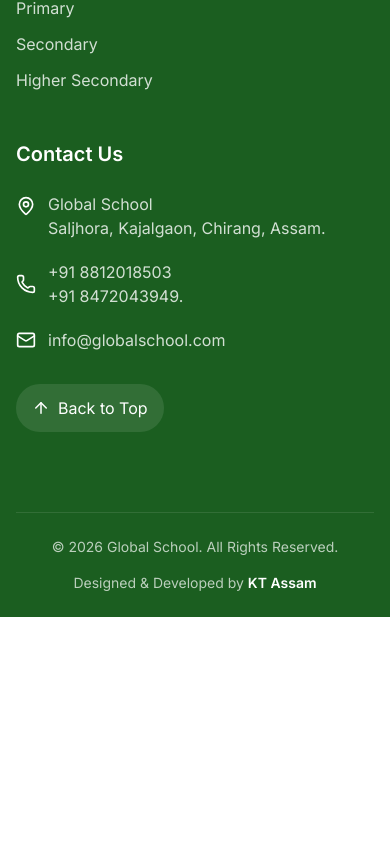
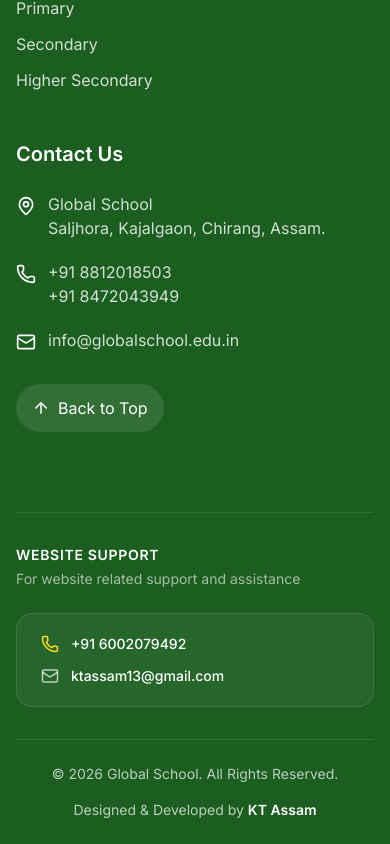
Before and after one commit to Saimandas/Global-School, a React (Vite) app: page /contact in a window 390 px wide. Shown: the part 2368-3212 px from the top of the page. Before the commit the page ends 2985 px from the top, so only its background shows below. Built offline with nearby package versions, Linux system fonts and the light colour scheme; no server answers; the database is empty.

Commit message:
phone number add in footer

```diff
--- a/src/Components/Home/Footer.jsx
+++ b/src/Components/Home/Footer.jsx
@@ -35,6 +35,8 @@ const Footer = () => {
     <footer className="bg-primary text-primary-foreground">
       <Container>
         <div className="grid gap-12 py-20 md:grid-cols-2 lg:grid-cols-4">
+
+          {/* School Information */}
           <div>
             <Link to="/" className="flex items-center gap-3">
               <div className="flex h-12 w-12 items-center justify-center rounded-xl bg-white/10">
@@ -45,6 +47,7 @@ const Footer = () => {
                 <h2 className="font-heading text-2xl font-bold">
                   Global School
                 </h2>
+
                 <p className="text-sm text-primary-foreground/70">
                   Learn • Grow • Achieve
                 </p>
@@ -53,13 +56,15 @@ const Footer = () => {
 
             <p className="mt-6 leading-7 text-primary-foreground/80">
               Global School is committed to providing quality education,
-              innovation, and holistic development while preparing students for
-              a successful future.
+              innovation, and holistic development while preparing students
+              for a successful future.
             </p>
 
+            {/* Social Media */}
             <div className="mt-8 flex gap-4">
               <a
                 href="#"
+                aria-label="Facebook"
                 className="flex h-11 w-11 items-center justify-center rounded-xl bg-white/10 transition-all duration-300 hover:bg-white hover:text-primary"
               >
                 <FaFacebookF size={18} />
@@ -67,6 +72,7 @@ const Footer = () => {
 
               <a
                 href="#"
+                aria-label="Instagram"
                 className="flex h-11 w-11 items-center justify-center rounded-xl bg-white/10 transition-all duration-300 hover:bg-white hover:text-primary"
               >
                 <FaInstagram size={18} />
@@ -74,6 +80,7 @@ const Footer = () => {
 
               <a
                 href="#"
+                aria-label="YouTube"
                 className="flex h-11 w-11 items-center justify-center rounded-xl bg-white/10 transition-all duration-300 hover:bg-white hover:text-primary"
               >
                 <FaYoutube size={18} />
@@ -81,8 +88,11 @@ const Footer = () => {
             </div>
           </div>
 
+          {/* Quick Links */}
           <div>
-            <h3 className="text-xl font-semibold">Quick Links</h3>
+            <h3 className="text-xl font-semibold">
+              Quick Links
+            </h3>
 
             <ul className="mt-6 space-y-3">
               {quickLinks.map((link) => (
@@ -98,8 +108,11 @@ const Footer = () => {
             </ul>
           </div>
 
+          {/* Academic Programs */}
           <div>
-            <h3 className="text-xl font-semibold">Academic Programs</h3>
+            <h3 className="text-xl font-semibold">
+              Academic Programs
+            </h3>
 
             <ul className="mt-6 space-y-3 text-primary-foreground/80">
               <li>Pre-Primary</li>
@@ -109,12 +122,21 @@ const Footer = () => {
             </ul>
           </div>
 
+          {/* School Contact */}
           <div>
-            <h3 className="text-xl font-semibold">Contact Us</h3>
+            <h3 className="text-xl font-semibold">
+              Contact Us
+            </h3>
 
             <div className="mt-6 space-y-5">
+
+              {/* Address */}
               <div className="flex items-start gap-3">
-                <MapPin className="mt-1 shrink-0" size={20} />
+                <MapPin
+                  className="mt-1 shrink-0"
+                  size={20}
+                />
+
                 <p className="text-primary-foreground/80">
                   Global School
                   <br />
@@ -122,28 +144,50 @@ const Footer = () => {
                 </p>
               </div>
 
-              <div className="flex items-center gap-3">
-                <Phone size={20} />
-                <a
-                  href="tel:++918812018503"
-                  className="text-primary-foreground/80 hover:text-white"
-                >
-                 +91 8812018503 <br /> +91 8472043949.
-                </a>
+              {/* School Phone */}
+              <div className="flex items-start gap-3">
+                <Phone
+                  className="mt-1 shrink-0"
+                  size={20}
+                />
+
+                <div>
+                  <p className="text-primary-foreground/80">
+                    <a
+                      href="tel:+918812018503"
+                      className="transition-colors hover:text-white"
+                    >
+                      +91 8812018503
+                    </a>
+                    <br />
+
+                    <a
+                      href="tel:+918472043949"
+                      className="transition-colors hover:text-white"
+                    >
+                      +91 8472043949
+                    </a>
+                  </p>
+                </div>
               </div>
 
+              {/* School Email */}
+              <div className="flex items-start gap-3">
+                <Mail
+                  className="mt-1 shrink-0"
+                  size={20}
+                />
 
-              <div className="flex items-center gap-3">
-                <Mail size={20} />
                 <a
-                  href="mailto:info@globalschool.com"
-                  className="text-primary-foreground/80 hover:text-white"
+                  href="mailto:info@globalschool.edu.in"
+                  className="break-all text-primary-foreground/80 transition-colors hover:text-white"
                 >
-                  info@globalschool.com
+                  info@globalschool.edu.in
                 </a>
               </div>
             </div>
 
+            {/* Back To Top */}
             <button
               onClick={scrollToTop}
               className="mt-8 flex items-center gap-2 rounded-xl bg-white/10 px-4 py-3 transition-all duration-300 hover:bg-white hover:text-primary"
@@ -154,7 +198,63 @@ const Footer = () => {
           </div>
         </div>
 
+        {/* ============================= */}
+        {/* WEBSITE SUPPORT - KT ASSAM */}
+        {/* ============================= */}
+
+        <div className="border-t border-white/10 py-8">
+          <div className="flex flex-col gap-6 md:flex-row md:items-center md:justify-between">
+
+            {/* Support Title */}
+            <div>
+              <p className="text-sm font-semibold uppercase tracking-wider text-white">
+                Website Support
+              </p>
+
+              <p className="mt-1 text-sm text-primary-foreground/60">
+                For website related support and assistance
+              </p>
+            </div>
+
+            {/* KT Assam Contact Box */}
+            <div className="w-full rounded-2xl border border-white/10 bg-white/5 px-6 py-5 md:w-auto md:min-w-[300px]">
+
+              {/* Phone */}
+              <a
+                href="tel:+916002079492"
+                className="flex items-center gap-3 text-sm font-medium text-white transition-colors hover:text-yellow-300"
+              >
+                <Phone
+                  size={18}
+                  className="shrink-0 text-yellow-300"
+                />
+
+                <span>
+                  +91 6002079492
+                </span>
+              </a>
+
+              {/* Email */}
+              <a
+                href="mailto:ktassam13@gmail.com"
+                className="mt-3 flex items-center gap-3 text-sm font-medium text-white transition-colors hover:text-yellow-300"
+              >
+                <Mail
+                  size={18}
+                  className="shrink-0 text-white/70"
+                />
+
+                <span className="break-all">
+                  ktassam13@gmail.com
+                </span>
+              </a>
+            </div>
+          </div>
+        </div>
+
+        {/* Bottom Copyright */}
         <div className="flex flex-col items-center justify-between gap-4 border-t border-white/10 py-6 text-center md:flex-row">
+
           <p className="text-sm text-primary-foreground/70">
             © 2026 Global School. All Rights Reserved.
           </p>
@@ -162,8 +262,10 @@ const Footer = () => {
           <p className="text-sm text-primary-foreground/70">
             Designed & Developed by{" "}
             <span className="font-semibold text-white">
-              KT Assam            </span>
+              KT Assam
+            </span>
           </p>
+
         </div>
       </Container>
     </footer>
```
